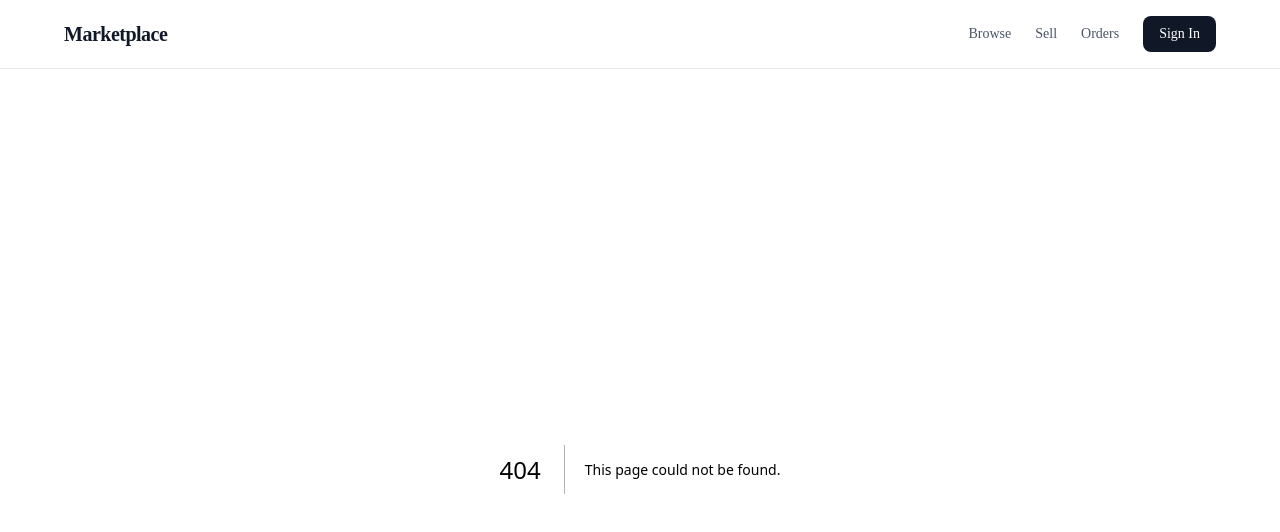
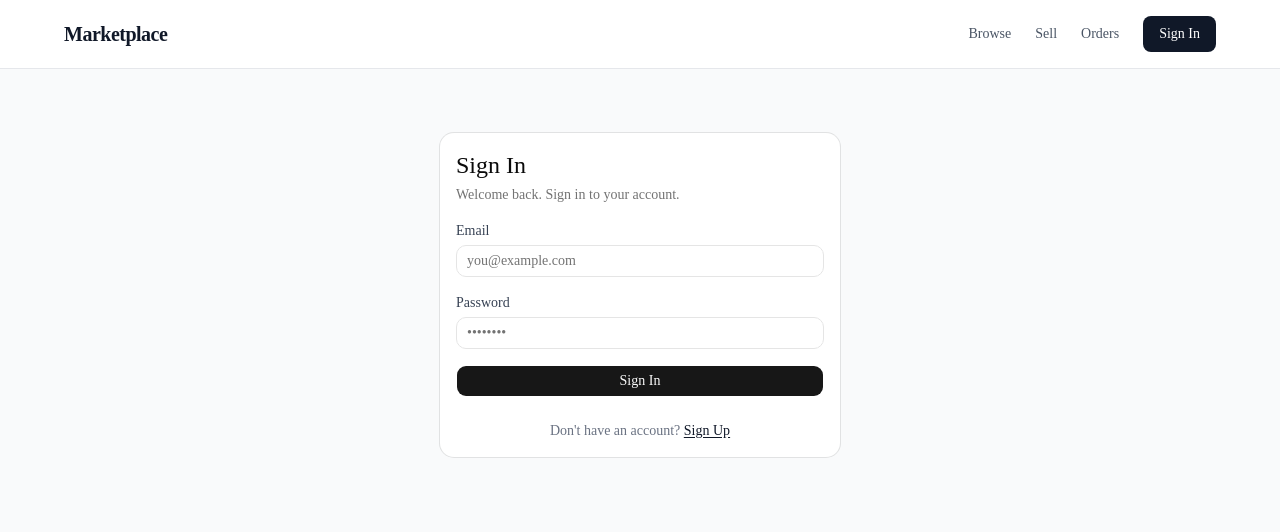
Before and after one commit to Jeanpascal-Gauthier/CS4347-Marketplace-App, a Next.js app in the folder frontend/: page /login in a window 1280 px wide. Before the commit this address had no page. Shown: the top 532 px of the page. Built offline with nearby package versions, Linux system fonts and the light colour scheme.

Commit message:
Added login page

```diff
--- /dev/null
+++ b/frontend/app/login/page.tsx
@@ -0,0 +1,97 @@
+"use client";
+
+import { useState } from "react";
+import { Button } from "@/components/ui/button";
+import { Input } from "@/components/ui/input";
+import { Card, CardContent, CardHeader, CardTitle, CardDescription } from "@/components/ui/card";
+
+export default function LoginPage() {
+  const [isSignUp, setIsSignUp] = useState(false);
+
+  return (
+    <div className="max-w-md mx-auto px-6 py-16">
+      <Card>
+        <CardHeader>
+          <CardTitle className="text-2xl">{isSignUp ? "Create Account" : "Sign In"}</CardTitle>
+          <CardDescription>
+            {isSignUp
+              ? "Sign up to start buying and selling on the marketplace."
+              : "Welcome back. Sign in to your account."}
+          </CardDescription>
+        </CardHeader>
+        <CardContent>
+          <form
+            onSubmit={(e) => {
+              e.preventDefault();
+              alert(isSignUp ? "Account created (demo)" : "Signed in (demo)");
+            }}
+            className="space-y-4"
+          >
+            {isSignUp && (
+              <div className="grid grid-cols-2 gap-4">
+                <div>
+                  <label htmlFor="first_name" className="block text-sm font-medium text-gray-700 mb-1">
+                    First Name
+                  </label>
+                  <Input id="first_name" name="first_name" placeholder="Jean" required />
+                </div>
+                <div>
+                  <label htmlFor="last_name" className="block text-sm font-medium text-gray-700 mb-1">
+                    Last Name
+                  </label>
+                  <Input id="last_name" name="last_name" placeholder="Doe" required />
+                </div>
+              </div>
+            )}
+
+            <div>
+              <label htmlFor="email" className="block text-sm font-medium text-gray-700 mb-1">
+                Email
+              </label>
+              <Input id="email" name="email" type="email" placeholder="you@example.com" required />
+            </div>
+
+            <div>
+              <label htmlFor="password" className="block text-sm font-medium text-gray-700 mb-1">
+                Password
+              </label>
+              <Input id="password" name="password" type="password" placeholder="••••••••" required />
+            </div>
+
+            {isSignUp && (
+              <>
+                <div>
+                  <label htmlFor="address" className="block text-sm font-medium text-gray-700 mb-1">
+                    Address
+                  </label>
+                  <Input id="address" name="address" placeholder="123 Main St, Dallas, TX" required />
+                </div>
+
+                <div>
+                  <label htmlFor="payment_info" className="block text-sm font-medium text-gray-700 mb-1">
+                    Payment Info (Card Number)
+                  </label>
+                  <Input id="payment_info" name="payment_info" placeholder="4242 4242 4242 4242" required />
+                </div>
+              </>
+            )}
+
+            <Button type="submit" className="w-full">
+              {isSignUp ? "Create Account" : "Sign In"}
+            </Button>
+          </form>
+
+          <div className="mt-6 text-center text-sm text-gray-500">
+            {isSignUp ? "Already have an account?" : "Don't have an account?"}{" "}
+            <button
+              onClick={() => setIsSignUp(!isSignUp)}
+              className="text-gray-900 font-medium underline underline-offset-2 hover:text-gray-700"
+            >
+              {isSignUp ? "Sign In" : "Sign Up"}
+            </button>
+          </div>
+        </CardContent>
+      </Card>
+    </div>
+  );
+}
```
